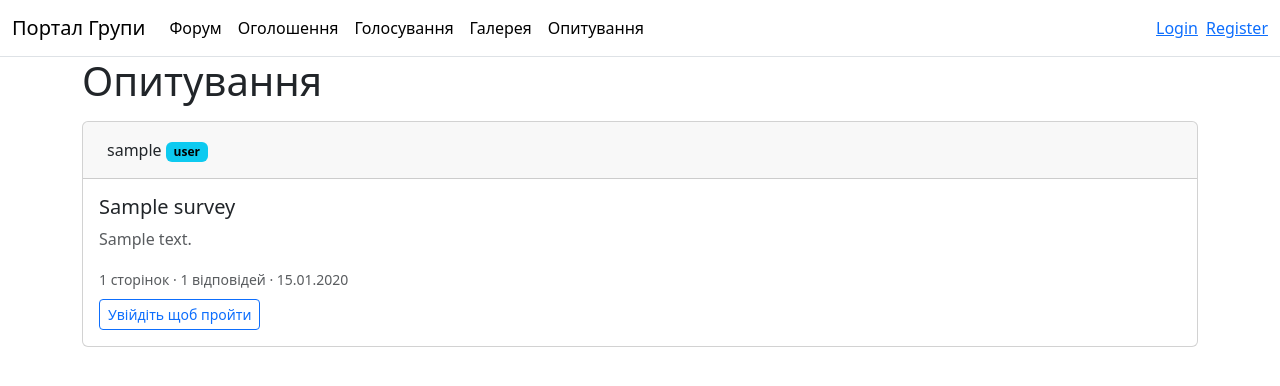
After one commit to Clondr/Django_Project_of_Team, a Django app: page /surveys/ in a window 1280 px wide. The commit adds this page. Shown: the top 386 px of the page. Run offline with Django 5.2, Linux system fonts and the light colour scheme; tables that the repository leaves empty hold one stand-in row (values such as "Sample post").

Commit message:
add surveys system + style it

```diff
--- a/main/urls.py
+++ b/main/urls.py
@@ -25,6 +25,17 @@ urlpatterns = [
     path('polls/create/', create_poll, name='create-poll'),
     path('polls/<int:pk>/edit/', edit_poll, name='edit-poll'),
     path('polls/<int:pk>/delete/', delete_poll, name='delete-poll'),
+    path('surveys/', surveys_list, name='surveys-list'),
+    path('surveys/create/', create_survey, name='create-survey'),
+    path('surveys/<int:pk>/edit/', edit_survey, name='edit-survey'),
+    path('surveys/<int:pk>/delete/', delete_survey, name='delete-survey'),
+    path('surveys/<int:pk>/take/', survey_take, name='survey-take'),
+    path('surveys/<int:pk>/results/', survey_results_user, name='survey-results-user'),
+    path('surveys/<int:pk>/results/admin/', survey_results_admin, name='survey-results-admin'),
+    path('surveys/<int:pk>/add-page/', add_survey_page, name='add-survey-page'),
+    path('surveys/page/<int:pk>/edit/', edit_survey_page, name='edit-survey-page'),
+    path('surveys/page/<int:pk>/delete/', delete_survey_page, name='delete-survey-page'),
+    path('surveys/question/<int:pk>/delete/', delete_survey_question, name='delete-survey-question'),
     path('create-forum-comment/<int:post_id>/', create_forum_comment, name='create-forum-comment'),
     path('delete-forum-comment/<int:forum_comment_id>/<int:post_id>/', delete_forum_comment, name='delete-forum-comment'),
     path('edit-forum-comment/<int:forum_comment_id>/<int:post_id>/', edit_forum_comment, name='edit-forum-comment'),
--- a/main/views.py
+++ b/main/views.py
@@ -8,7 +8,7 @@ from .models import *
 from .forms import UploadAvatarForm, ForumPostForm, RegisterUserForm
 from .forms import UploadAvatarForm, ForumPostForm, AddCommentForumForm
 from .forms import UploadAvatarForm, CreateAdvertForm, AddGradeForm
-from .forms import PollForm, PollOptionFormSet, GalleryMediaUploadForm
+from .forms import PollForm, PollOptionFormSet, GalleryMediaUploadForm, SurveyForm, SurveyPageForm, SurveyQuestionForm
 from django.db.models import Avg
 
 
@@ -402,55 +402,249 @@ def list_grades(request, profile_id):
 
 def gallery_media_list(request):
     media_list = GalleryMedia.objects.filter(status=GalleryMedia.APPROVED)
-
     return render(request, 'gallery/gallery_list.html', {'media_list': media_list, 'profile': request.user.profile})
 
 @login_required
 def moderation_gallery(request):
     profile = request.user.profile
-
     if profile.role not in ['moderator', 'admin']:
         return HttpResponseForbidden('У вас не має на це прав!')
-
     media_list = GalleryMedia.objects.filter(status=GalleryMedia.ON_CHECKING)
-
     return render(request, 'gallery/moderation_gallery.html', {'media_list': media_list})
-
 
 @login_required
 def upload_to_gallery(request, profile_id):
     profile = get_object_or_404(Profile, pk=profile_id)
-
     if request.method == 'POST':
         form = GalleryMediaUploadForm(request.POST, request.FILES)
-
         if form.is_valid():
-            gallery_image = GalleryMedia.objects.create(
+            GalleryMedia.objects.create(
                 profile_id=profile,
                 media=form.cleaned_data['media'],
                 uploaded_by=request.user.profile
             )
-
             return redirect('gallery-list')
     else:
         form = GalleryMediaUploadForm()
-
     return render(request, 'gallery/add_media.html', {'form': form, 'profile': profile})
 
 @login_required
 def approve_addition(request, media_id):
     if request.method != "POST":
         return HttpResponseForbidden()
-
     profile = request.user.profile
-
     if profile.role not in ['moderator', 'admin']:
         return HttpResponseForbidden("У вас не має на це прав!")
-
     media = get_object_or_404(GalleryMedia, id=media_id)
     media.status = GalleryMedia.APPROVED
     media.save()
-
     return redirect('gallery-list')
 
-# --------
+# ---- surveys ----
+def surveys_list(request):
+    surveys = Survey.objects.order_by('-created_at')
+    return render(request, 'surveys/surveys_list.html', {'surveys': surveys})
+
+@login_required
+def survey_take(request, pk):
+    survey = get_object_or_404(Survey, pk=pk)
+    pages = list(survey.pages.all())
+    if not pages:
+        return redirect('surveys-list')
+
+    page_index = int(request.GET.get('page', 0))
+    if page_index >= len(pages):
+        return redirect('survey-results-user', pk=pk)
+
+    current_page = pages[page_index]
+    questions = current_page.questions.all()
+
+    if request.method == 'POST':
+        # Зберігаємо або оновлюємо відповідь
+        response, _ = SurveyResponse.objects.get_or_create(survey=survey, user=request.user)
+        for question in questions:
+            if question.question_type == SurveyQuestion.TEXT:
+                answer_text = request.POST.get(f'q_{question.pk}', '')
+                SurveyAnswer.objects.update_or_create(
+                    response=response, question=question,
+                    defaults={'text_answer': answer_text, 'choice_answer': None}
+                )
+            else:
+                option_id = request.POST.get(f'q_{question.pk}')
+                if option_id:
+                    option = get_object_or_404(SurveyQuestionOption, pk=option_id)
+                    SurveyAnswer.objects.update_or_create(
+                        response=response, question=question,
+                        defaults={'choice_answer': option, 'text_answer': ''}
+                    )
+
+        next_index = page_index + 1
+        if next_index < len(pages):
+            return redirect(f"{request.path}?page={next_index}")
+        return redirect('survey-results-user', pk=pk)
+
+    # Підтягуємо попередні відповіді якщо є
+    existing_answers = {}
+    if SurveyResponse.objects.filter(survey=survey, user=request.user).exists():
+        response = SurveyResponse.objects.get(survey=survey, user=request.user)
+        for ans in response.answers.filter(question__page=current_page):
+            existing_answers[ans.question_id] = ans
+
+    return render(request, 'surveys/survey_take.html', {
+        'survey': survey,
+        'current_page': current_page,
+        'questions': questions,
+        'page_index': page_index,
+        'total_pages': len(pages),
+        'existing_answers': existing_answers,
+    })
+
+@login_required
+def survey_results_user(request, pk):
+    survey = get_object_or_404(Survey, pk=pk)
+    response = get_object_or_404(SurveyResponse, survey=survey, user=request.user)
+    answers = response.answers.select_related('question', 'choice_answer')
+    return render(request, 'surveys/survey_results_user.html', {
+        'survey': survey, 'answers': answers
+    })
+
+@login_required
+def survey_results_admin(request, pk):
+    profile = request.user.profile
+    if profile.role not in ('moderator', 'admin'):
+        return HttpResponseForbidden('У вас немає на це прав!')
+    survey = get_object_or_404(Survey, pk=pk)
+    pages = survey.pages.prefetch_related('questions__options').all()
+    total_responses = survey.responses.count()
+
+    stats = []
+    for page in pages:
+        for question in page.questions.all():
+            if question.question_type == SurveyQuestion.CHOICE:
+                options_stats = []
+                for option in question.options.all():
+                    count = SurveyAnswer.objects.filter(question=question, choice_answer=option).count()
+                    options_stats.append({'option': option, 'count': count})
+                stats.append({'question': question, 'type': 'choice', 'options': options_stats})
+            else:
+                answers = SurveyAnswer.objects.filter(question=question).exclude(text_answer='')
+                stats.append({'question': question, 'type': 'text', 'answers': answers})
+
+    return render(request, 'surveys/survey_results_admin.html', {
+        'survey': survey, 'stats': stats, 'total_responses': total_responses
+    })
+
+@login_required
+def create_survey(request):
+    profile = request.user.profile
+    if profile.role not in ('moderator', 'admin'):
+        return HttpResponseForbidden('У вас немає на це прав!')
+    if request.method == 'POST':
+        form = SurveyForm(request.POST)
+        if form.is_valid():
+            survey = form.save(commit=False)
+            survey.creator = profile
+            survey.save()
+            return redirect('edit-survey', pk=survey.pk)
+    else:
+        form = SurveyForm()
+    return render(request, 'surveys/survey_form.html', {'form': form})
+
+@login_required
+def edit_survey(request, pk):
+    profile = request.user.profile
+    if profile.role not in ('moderator', 'admin'):
+        return HttpResponseForbidden('У вас немає на це прав!')
+    survey = get_object_or_404(Survey, pk=pk)
+    form = SurveyForm(request.POST or None, instance=survey)
+    if request.method == 'POST' and form.is_valid():
+        form.save()
+        return redirect('edit-survey', pk=pk)
+    pages = survey.pages.prefetch_related('questions__options').all()
+    return render(request, 'surveys/survey_edit.html', {'survey': survey, 'form': form, 'pages': pages})
+
+@login_required
+def add_survey_page(request, pk):
+    profile = request.user.profile
+    if profile.role not in ('moderator', 'admin'):
+        return HttpResponseForbidden('У вас немає на це прав!')
+    survey = get_object_or_404(Survey, pk=pk)
+    order = survey.pages.count()
+    page = SurveyPage.objects.create(survey=survey, order=order)
+    return redirect('edit-survey-page', pk=page.pk)
+
+@login_required
+def edit_survey_page(request, pk):
+    profile = request.user.profile
+    if profile.role not in ('moderator', 'admin'):
+        return HttpResponseForbidden('У вас немає на це прав!')
+    page = get_object_or_404(SurveyPage, pk=pk)
+    page_form = SurveyPageForm(request.POST or None, instance=page)
+    if request.method == 'POST' and page_form.is_valid():
+        page_form.save()
+
+        # Зберігаємо питання
+        question_ids = request.POST.getlist('question_ids')
+        for qid in question_ids:
+            q = get_object_or_404(SurveyQuestion, pk=qid)
+            q.text = request.POST.get(f'q_text_{qid}', q.text)
+            q.question_type = request.POST.get(f'q_type_{qid}', q.question_type)
+            q.save()
+            # Зберігаємо варіанти
+            option_ids = request.POST.getlist(f'option_ids_{qid}')
+            for oid in option_ids:
+                opt = get_object_or_404(SurveyQuestionOption, pk=oid)
+                opt.text = request.POST.get(f'opt_text_{oid}', opt.text)
+                opt.save()
+            # Нові варіанти
+            new_options = request.POST.getlist(f'new_options_{qid}')
+            for opt_text in new_options:
+                if opt_text.strip():
+                    SurveyQuestionOption.objects.create(question=q, text=opt_text.strip())
+
+        # Нові питання
+        new_questions = request.POST.getlist('new_question_text')
+        new_types = request.POST.getlist('new_question_type')
+        for i, text in enumerate(new_questions):
+            if text.strip():
+                q_type = new_types[i] if i < len(new_types) else SurveyQuestion.TEXT
+                q = SurveyQuestion.objects.create(page=page, text=text.strip(), question_type=q_type, order=page.questions.count())
+                new_opts = request.POST.getlist(f'new_question_options_{i}')
+                for opt_text in new_opts:
+                    if opt_text.strip():
+                        SurveyQuestionOption.objects.create(question=q, text=opt_text.strip())
+
+        return redirect('edit-survey-page', pk=pk)
+
+    return render(request, 'surveys/survey_page_edit.html', {'page': page, 'page_form': page_form})
+
+@login_required
+def delete_survey_page(request, pk):
+    profile = request.user.profile
+    if profile.role not in ('moderator', 'admin'):
+        return HttpResponseForbidden('У вас немає на це прав!')
+    page = get_object_or_404(SurveyPage, pk=pk)
+    survey_pk = page.survey.pk
+    page.delete()
+    return redirect('edit-survey', pk=survey_pk)
+
+@login_required
+def delete_survey_question(request, pk):
+    profile = request.user.profile
+    if profile.role not in ('moderator', 'admin'):
+        return HttpResponseForbidden('У вас немає на це прав!')
+    question = get_object_or_404(SurveyQuestion, pk=pk)
+    page_pk = question.page.pk
+    question.delete()
+    return redirect('edit-survey-page', pk=page_pk)
+
+@login_required
+def delete_survey(request, pk):
+    profile = request.user.profile
+    if profile.role not in ('moderator', 'admin'):
+        return HttpResponseForbidden('У вас немає на це прав!')
+    survey = get_object_or_404(Survey, pk=pk)
+    if request.method == 'POST':
+        survey.delete()
+        return redirect('surveys-list')
+    return render(request, 'surveys/survey_delete.html', {'survey': survey})
--- a/templates/base.html
+++ b/templates/base.html
@@ -22,8 +22,11 @@
           <li class="nav-item">
             <a class="nav-link active" aria-current="page" href="{% url 'polls-list' %}">Голосування</a>
           </li>
-          <li>
-            <a href="{% url 'gallery-list'%}">Галерея</a>
+          <li class="nav-item">
+            <a class="nav-link active" aria-current="page" href="{% url 'gallery-list'%}">Галерея</a>
+          </li>
+          <li class="nav-item">
+            <a class="nav-link active" aria-current="page" href="{% url 'surveys-list' %}">Опитування</a>
           </li>
         </ul>
       </div>
--- /dev/null
+++ b/templates/surveys/surveys_list.html
@@ -0,0 +1,41 @@
+{% extends 'base.html' %}
+{% block title %}Опитування{% endblock %}
+{% block content %}
+  <div class="hstack gap-3 mb-2">
+    <h1>Опитування</h1>
+    {% if request.user.is_authenticated and request.user.profile.role != 'user' %}
+      <a href="{% url 'create-survey' %}" class="btn btn-primary p-2 ms-auto">Створити опитування</a>
+    {% endif %}
+  </div>
+  {% for survey in surveys %}
+    <div class="card mb-2">
+      <div class="card-header hstack gap-2">
+        <div class="p-2">
+          {{ survey.creator.user.username }}
+          <span class="badge text-bg-{% if survey.creator.role == 'user' %}info{% elif survey.creator.role == 'moderator' %}danger{% else %}warning{% endif %}">{{ survey.creator.role }}</span>
+        </div>
+        {% if request.user.is_authenticated and request.user.profile.role != 'user' %}
+          <a href="{% url 'edit-survey' survey.pk %}" class="btn btn-outline-secondary p-2 ms-auto">Редагувати</a>
+          <a href="{% url 'delete-survey' survey.pk %}" class="btn btn-outline-danger p-2">Видалити</a>
+        {% endif %}
+      </div>
+      <div class="card-body">
+        <h5 class="card-title">{{ survey.title }}</h5>
+        {% if survey.description %}<p class="card-text text-muted">{{ survey.description }}</p>{% endif %}
+        <small class="text-muted">{{ survey.pages_count }} сторінок · {{ survey.responses.count }} відповідей · {{ survey.created_at|date:"d.m.Y" }}</small>
+        <div class="mt-2">
+          {% if request.user.is_authenticated %}
+            <a href="{% url 'survey-take' survey.pk %}" class="btn btn-primary btn-sm">Пройти</a>
+            {% if request.user.profile.role != 'user' %}
+              <a href="{% url 'survey-results-admin' survey.pk %}" class="btn btn-outline-secondary btn-sm">Результати</a>
+            {% endif %}
+          {% else %}
+            <a href="{% url 'login' %}" class="btn btn-outline-primary btn-sm">Увійдіть щоб пройти</a>
+          {% endif %}
+        </div>
+      </div>
+    </div>
+  {% empty %}
+    <p>Поки що немає опитувань.</p>
+  {% endfor %}
+{% endblock %}
```
Also changed, not shown: main/forms.py (+27 -1 lines), main/models.py (+67 -0 lines), templates/polls/poll_form.html (+32 -2 lines), templates/surveys/survey_delete.html (added, +18 -0 lines), templates/surveys/survey_edit.html (added, +43 -0 lines), templates/surveys/survey_form.html (added, +19 -0 lines), templates/surveys/survey_page_edit.html (added, +118 -0 lines), templates/surveys/survey_results_admin.html (added, +43 -0 lines), templates/surveys/survey_results_user.html (added, +22 -0 lines), templates/surveys/survey_take.html (added, +37 -0 lines), main/migrations/0008_survey_surveypage_surveyquestion_and_more.py (added), main/migrations/0010_merge_20260716_1725.py (added).
